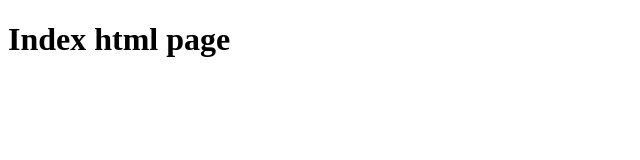
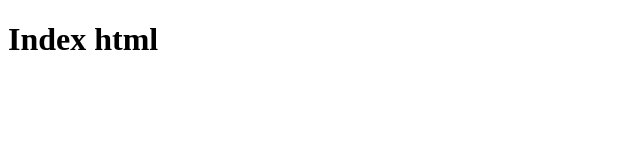
Before and after one commit to SURYA-K123/git-demo1, a plain HTML site: page index.html in a window 1280 px wide. Shown: the whole page, without its empty margins (0-640 px from the left). Drawn offline with Linux system fonts and the light colour scheme.

Commit message:
Index message edited in new feature branch

```diff
--- a/index.html
+++ b/index.html
@@ -6,6 +6,6 @@
     <title>Document</title>
 </head>
 <body>
-    <h1>Index html page</h1>
+    <h1>Index html</h1>
 </body>
 </html>
```
